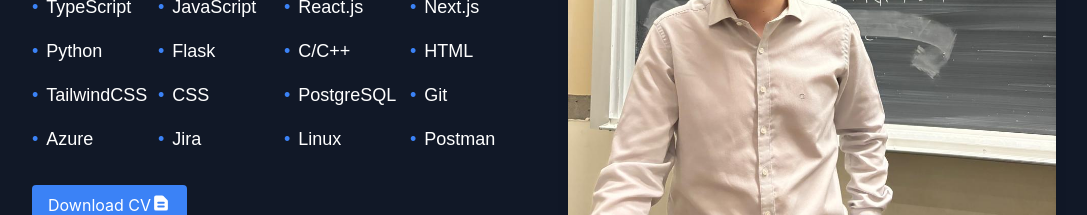
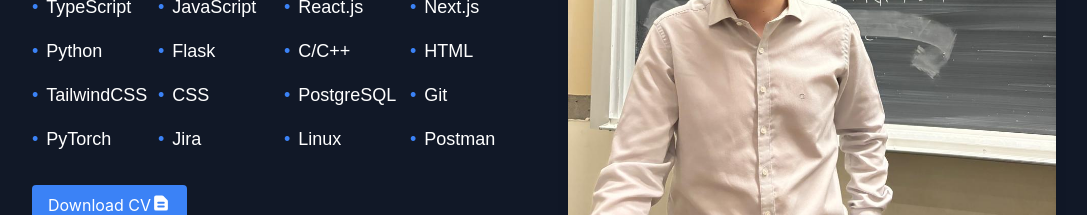
Before and after one commit to GaioAugusto/Portfolio, a React (Create React App) app in the folder my-portfolio/: page / in a window 1280 px wide. Shown: the part 1220-1435 px from the top of the page, without its empty margins (96-1183 px from the left). Built offline with nearby package versions, Linux system fonts and the light colour scheme.

Commit message:
Added pytorch

```diff
--- a/my-portfolio/src/components/About/utilities/listOfSkills.ts
+++ b/my-portfolio/src/components/About/utilities/listOfSkills.ts
@@ -11,7 +11,7 @@ const listOfSkills = () => [
   "CSS",
   "PostgreSQL",
   "Git",
-  "Azure",
+  "PyTorch",
   "Jira",
   "Linux",
   "Postman",
```
